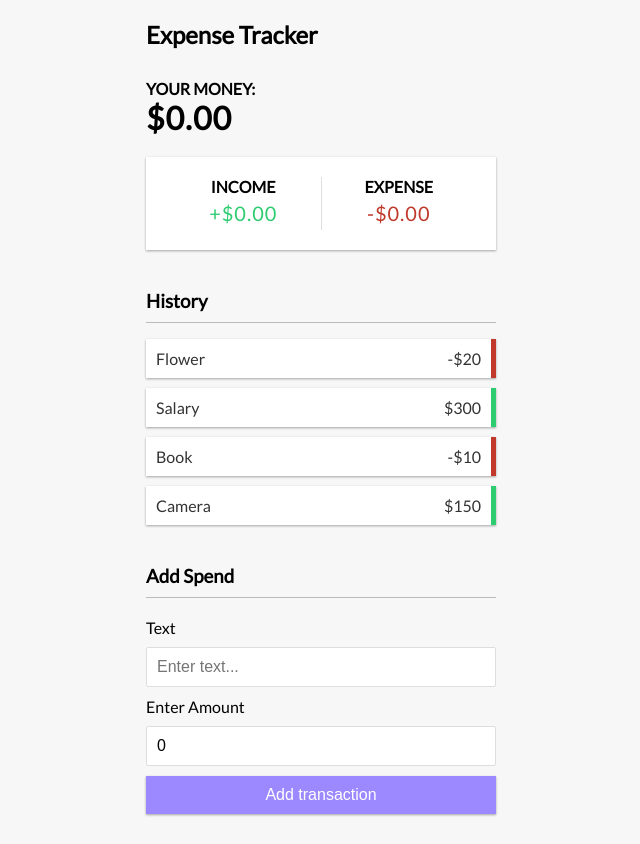
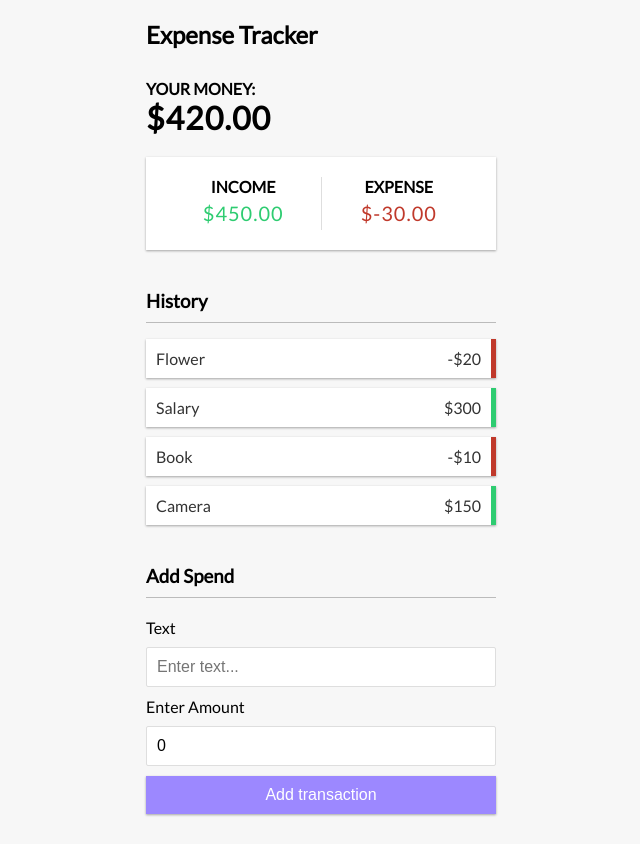
Before and after one commit to joaomateuus/budget-tracker, a React (Create React App) app: page / in a window 1280 px wide. Shown: the whole page, without its empty margins (319-959 px from the left). Built offline with nearby package versions, Linux system fonts and the light colour scheme.

Commit message:
last states

```diff
--- a/src/components/Balance.jsx
+++ b/src/components/Balance.jsx
@@ -1,10 +1,17 @@
-import React from 'react'
+import React, { useContext } from 'react';
+import { GlobalContext } from '../context/GlobalState';
 
 export const Balance = () => {
+  const {transactions} = useContext(GlobalContext);
+
+  const amounts =  transactions.map(transaction => transaction.amount);
+  const total =  amounts.reduce((acc, item) => (acc += item), 0).toFixed(2);
+
+
   return (
-    <div>
-        <h4>Your Money:</h4>
-        <h1 id='balance'>$0.00</h1>
-    </div>
+    <>
+      <h4>Your Money:</h4>
+      <h1>${total}</h1>
+    </>
   )
 }
--- a/src/components/ExpensesCard.jsx
+++ b/src/components/ExpensesCard.jsx
@@ -1,15 +1,30 @@
-import React from 'react'
+import React, {useContext} from 'react'
+import { GlobalContext } from '../context/GlobalState'
 
 export const ExpensesCard = () => {
+  const {transactions} = useContext(GlobalContext);
+
+  const amounts = transactions.map(transaction => transaction.amount);
+
+  const income = amounts
+    .filter(item => item > 0)
+    .reduce((acc, item) => (acc += item), 0)
+    .toFixed(2);
+
+  const expense = (
+    amounts.filter(item => item < 0).reduce((acc, item) => (acc += item), 0) *
+    -1
+  ).toFixed(2);
+
   return (
     <div className='inc-exp-container'>
         <div>
             <h4>Income</h4>
-            <p id="money-plus" className="money plus">+$0.00</p>
+            <p className="money plus">${income}</p>
         </div>
         <div>
           <h4>Expense</h4>
-          <p id="money-minus" className="money minus">-$0.00</p>
+          <p className="money minus">$-{expense}</p>
         </div>
     </div>
   )
```
Also changed, not shown: package.json (line endings or trailing spaces).
